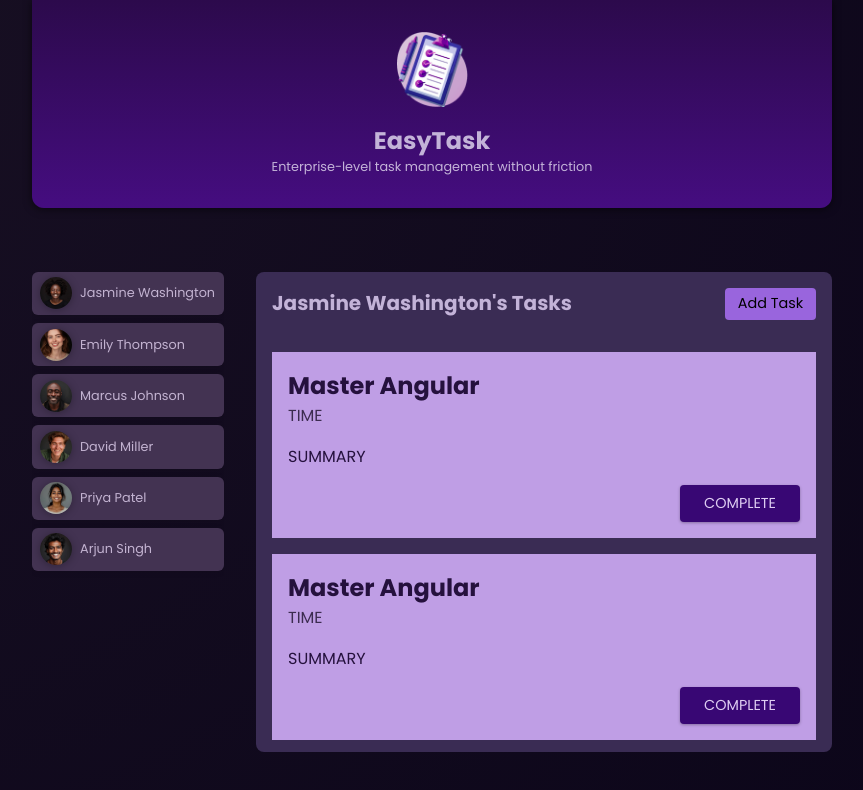
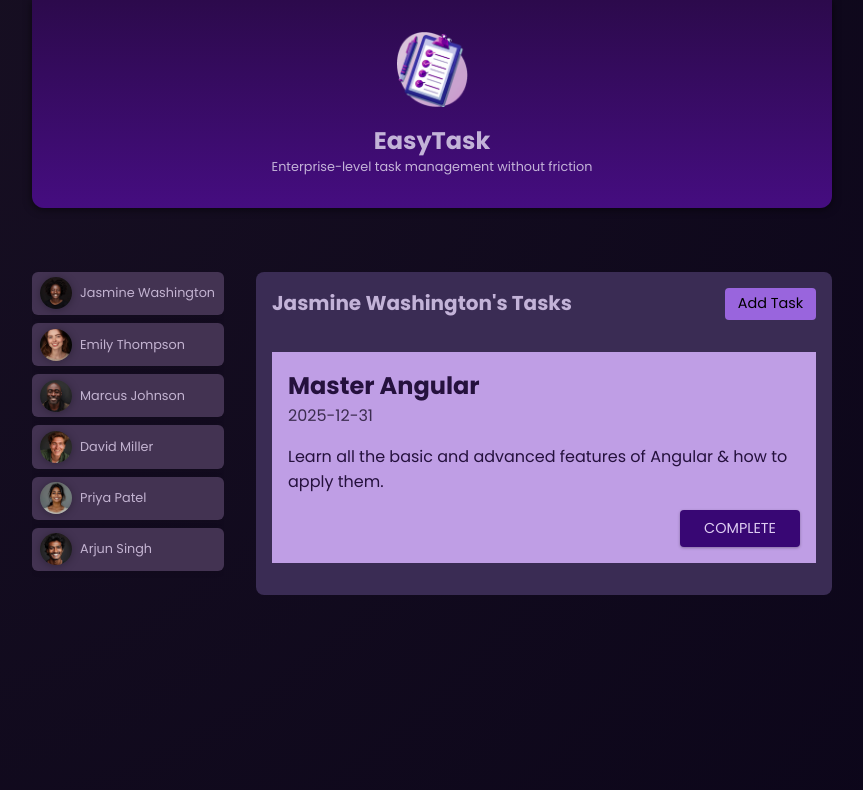
Before and after one commit to shoaibalirts/Angular-Essentials, an Angular app: page / in a window 1280 px wide. Both pictures are taken after a click on the button "Jasmine Washington". Shown: the top 790 px of the page, without its empty margins (208-1071 px from the left). Built offline with nearby package versions, Linux system fonts and the light colour scheme.

Commit message:
filtered tasks based on user id and outputted tasks assigned by each user

```diff
--- a/src/app/app.component.html
+++ b/src/app/app.component.html
@@ -8,7 +8,7 @@
     }
   </ul>
   @if(selectedUser){
-  <app-tasks [name]="selectedUser.name" />
+  <app-tasks [userId]="selectedUser.id" [name]="selectedUser.name" />
   } @else {
   <p id="fallback">Select a user to see their tasks</p>
   }
--- a/src/app/tasks/task/task.component.html
+++ b/src/app/tasks/task/task.component.html
@@ -1,7 +1,7 @@
 <article>
   <h2>{{ task.title }}</h2>
-  <time>TIME</time>
-  <p>SUMMARY</p>
+  <time>{{ task.dueDate }}</time>
+  <p>{{ task.summary }}</p>
   <p class="actions">
     <button>COMPLETE</button>
   </p>
--- a/src/app/tasks/tasks.component.html
+++ b/src/app/tasks/tasks.component.html
@@ -6,7 +6,8 @@
     </menu>
   </header>
   <ul>
-    <li><app-task [childTask]="parentTask"></app-task></li>
-    <li><app-task [childTask]="parentTask"></app-task></li>
+    @for(task of selectedUserTasks; track task.id){
+    <li><app-task [childTask]="task"></app-task></li>
+    }
   </ul>
 </section>
--- a/src/app/tasks/tasks.component.ts
+++ b/src/app/tasks/tasks.component.ts
@@ -9,10 +9,13 @@ import { dummyTasks } from './dummy-tasks';
   styleUrl: './tasks.component.css',
 })
 export class TasksComponent {
-  @Input() name?: string;
+  @Input({ required: true }) userId!: string; // accepted userId from app component
+  @Input({ required: true }) name!: string;
   // @Input() name: string | undefined; // same as above
   tasks = dummyTasks;
-  parentTask = this.tasks[0];
+  selectedTaskId?: string;
 
-  selectedTaskId?: string;
+  get selectedUserTasks() {
+    return this.tasks.filter((task) => this.userId === task.userId); // array of objects
+  }
 }
```
Also changed, not shown: src/app/tasks/task/task.component.ts (+7 -6 lines).
